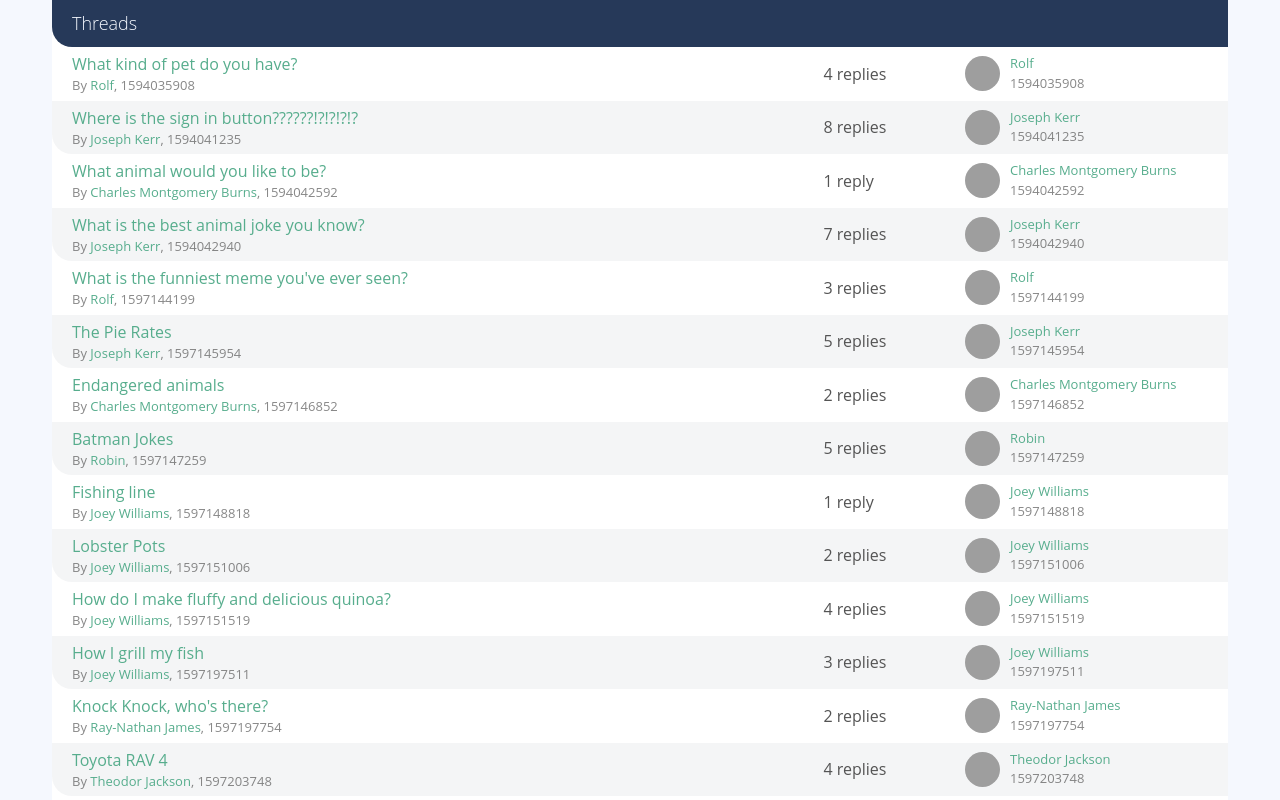
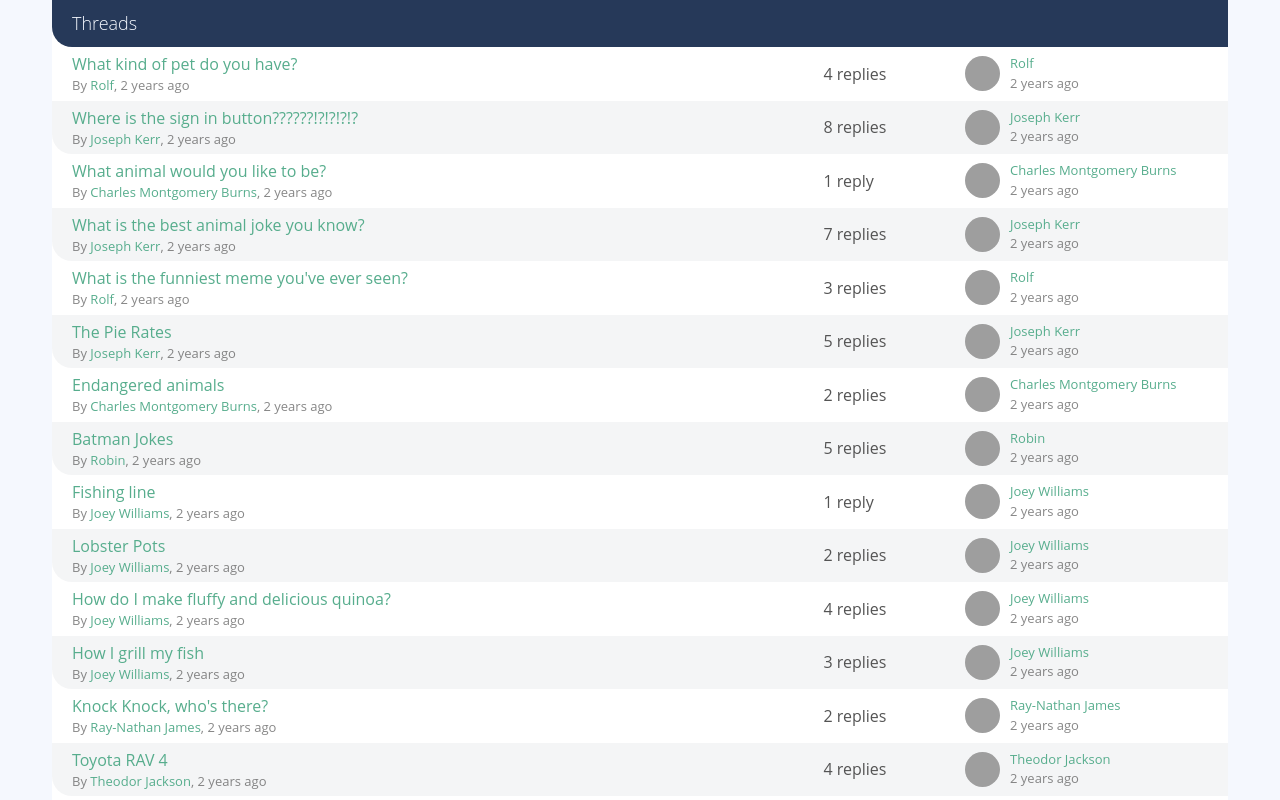
Before and after one commit to nanpipe/forum_project_VueJS, a Vue app: page / in a window 1280 px wide. Shown: the top 800 px of the page. Built offline with nearby package versions, Linux system fonts and the light colour scheme; grey boxes are pictures that could not be loaded.

Commit message:
Post Editor as component & Time as human friendly format

```diff
--- a/package.json
+++ b/package.json
@@ -9,6 +9,7 @@
   },
   "dependencies": {
     "core-js": "^3.8.3",
+    "dayjs": "^1.11.5",
     "vue": "^3.2.13",
     "vue-router": "^4.1.5"
   },
--- /dev/null
+++ b/src/components/AppDate.vue
@@ -0,0 +1,35 @@
+<template>
+  <span :title="humanFriendly ()">
+        {{diffForHumans()}}
+  </span>
+</template>
+
+<script>
+import dayjs from 'dayjs'
+import relativeTime from 'dayjs/plugin/relativeTime'
+import localizedDate from 'dayjs/plugin/localizedFormat'
+
+dayjs.extend(relativeTime)
+dayjs.extend(localizedDate)
+
+export default {
+  props: {
+    timestamp: {
+      required: true,
+      type: Number
+    }
+  },
+  methods: {
+    humanFriendly () {
+      return dayjs.unix(this.timestamp).format('llll')
+    },
+    diffForHumans () {
+      return dayjs.unix(this.timestamp).fromNow()
+    }
+  }
+}
+</script>
+
+<style>
+
+</style>
--- /dev/null
+++ b/src/components/PostEditor.vue
@@ -0,0 +1,40 @@
+<template>
+  <div class="col-full">
+      <form @submit.prevent="save">
+        <div class="form-group">
+          <textarea v-model="text" name="" id="" cols="30" rows="10" class="form-input"/>
+        </div>
+        <div class="form-actions">
+          <button class="btn-blue">Submit post</button>
+        </div>
+      </form>
+    </div>
+</template>
+
+<script>
+export default {
+  data () {
+    return {
+      text: ''
+    }
+  },
+  methods: {
+    save () {
+      const postId = 'ggfrfqq' + Math.random()
+      const post = {
+        id: postId,
+        text: this.text,
+        publishedAt: Math.floor(Date.now() / 1000),
+        userId: 'rpbB8C6ifrYmNDufMERWfQUoa202'
+      }
+      console.log(post)
+      this.$emit('save', post)
+      this.text = ''
+    }
+  }
+}
+</script>
+
+<style>
+
+</style>
--- a/src/components/PostList.vue
+++ b/src/components/PostList.vue
@@ -23,11 +23,9 @@
           </p>
         </div>
       </div>
-
       <div class="post-date text-faded">
-        {{post.publishedAt}}
+        <AppDate :timestamp="post.publishedAt" />
       </div>
-
     </div>
 
   </div>
@@ -35,6 +33,8 @@
 
 <script>
 import sourceData from '@/data.json'
+import AppDate from '@/components/AppDate.vue'
+
 export default {
   props: {
     posts: {
@@ -51,6 +51,9 @@ export default {
     userById (userId) {
       return this.users.find(p => p.id === userId)
     }
+  },
+  components: {
+    AppDate
   }
 }
 </script>
--- a/src/components/ThreadList.vue
+++ b/src/components/ThreadList.vue
@@ -13,7 +13,7 @@
                 <router-link :to="{name: 'ThreadShow', params: {id: thread.id}}" >{{thread.title}}</router-link>
             </p>
             <p class="text-faded text-xsmall">
-                By <a href="#">{{userById(thread.userId).name}}</a>, {{thread.publishedAt}}
+                By <a href="#">{{userById(thread.userId).name}}</a>, <AppDate :timestamp="thread.publishedAt"/>
             </p>
         </div>
 
@@ -28,7 +28,7 @@
                 <p class="text-xsmall">
                     <a href="profile.html">{{userById(thread.userId).name}}</a>
                 </p>
-                <p class="text-xsmall text-faded">{{thread.publishedAt}}</p>
+                <p class="text-xsmall text-faded"><AppDate :timestamp="thread.publishedAt"/></p>
             </div>
         </div>
     </div>
@@ -40,12 +40,16 @@
 
 <script>
 import dataSource from '@/data.json'
+import AppDate from '@/components/AppDate.vue'
 export default {
   props: {
     threads: {
       required: true,
       type: Array
     }
+  },
+  components: {
+    AppDate
   },
   data () {
     return {
--- a/src/pages/ThreadShow.vue
+++ b/src/pages/ThreadShow.vue
@@ -4,16 +4,7 @@
 
   <post-list :posts="threadPosts"/>
 
-  <div class="col-full">
-      <form @submit.prevent="addPost">
-        <div class="form-group">
-          <textarea v-model="newPostText" name="" id="" cols="30" rows="10" class="form-input"/>
-        </div>
-        <div class="form-actions">
-          <button class="btn-blue">Submit post</button>
-        </div>
-      </form>
-    </div>
+  <post-editor @save="addPost"/>
 
 </div>
 <div v-else class="col-full text-center">
@@ -25,6 +16,7 @@
 <script>
 import dataSource from '@/data.json'
 import PostList from '@/components/PostList.vue'
+import PostEditor from '@/components/PostEditor.vue'
 export default {
   name: 'ThreadShow',
   props: {
@@ -36,8 +28,7 @@ export default {
   data () {
     return {
       threads: dataSource.threads,
-      posts: dataSource.posts,
-      newPostText: ''
+      posts: dataSource.posts
     }
   },
   computed: {
@@ -49,21 +40,18 @@ export default {
     }
   },
   methods: {
-    addPost () {
-      const postId = 'ggfrfqq' + Math.random()
+    addPost (eventData) {
       const post = {
-        id: postId,
-        text: this.newPostText,
-        publishedAt: Math.floor(Date.now() / 1000),
+        ...eventData,
         threadId: this.id,
         userId: 'rpbB8C6ifrYmNDufMERWfQUoa202'
       }
+      console.log(post)
       this.posts.push(post)
-      this.thread.posts.push(postId)
-      this.newPostText = ''
+      this.thread.posts.push(post.Id)
     }
   },
-  components: { PostList }
+  components: { PostList, PostEditor }
 }
 </script>
 
```
Also changed, not shown: 1 other file (tests, documents, lock files or other folders).
